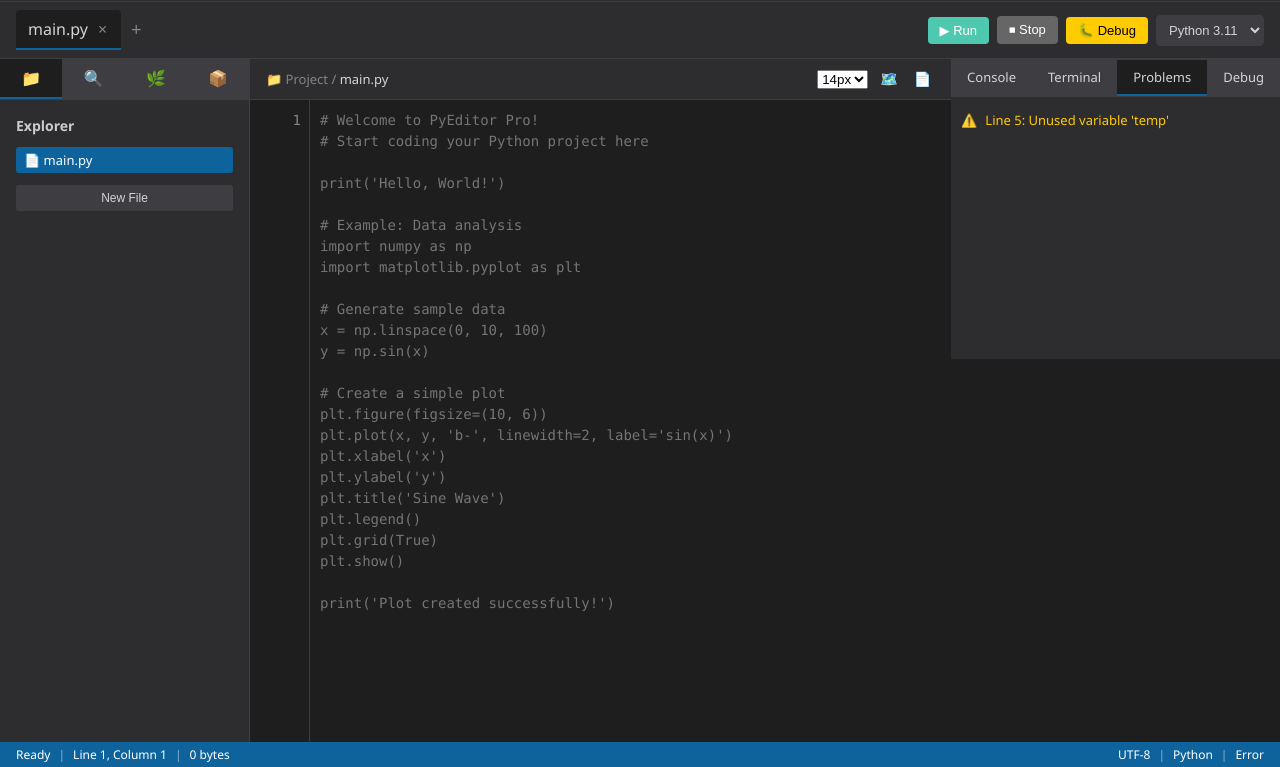
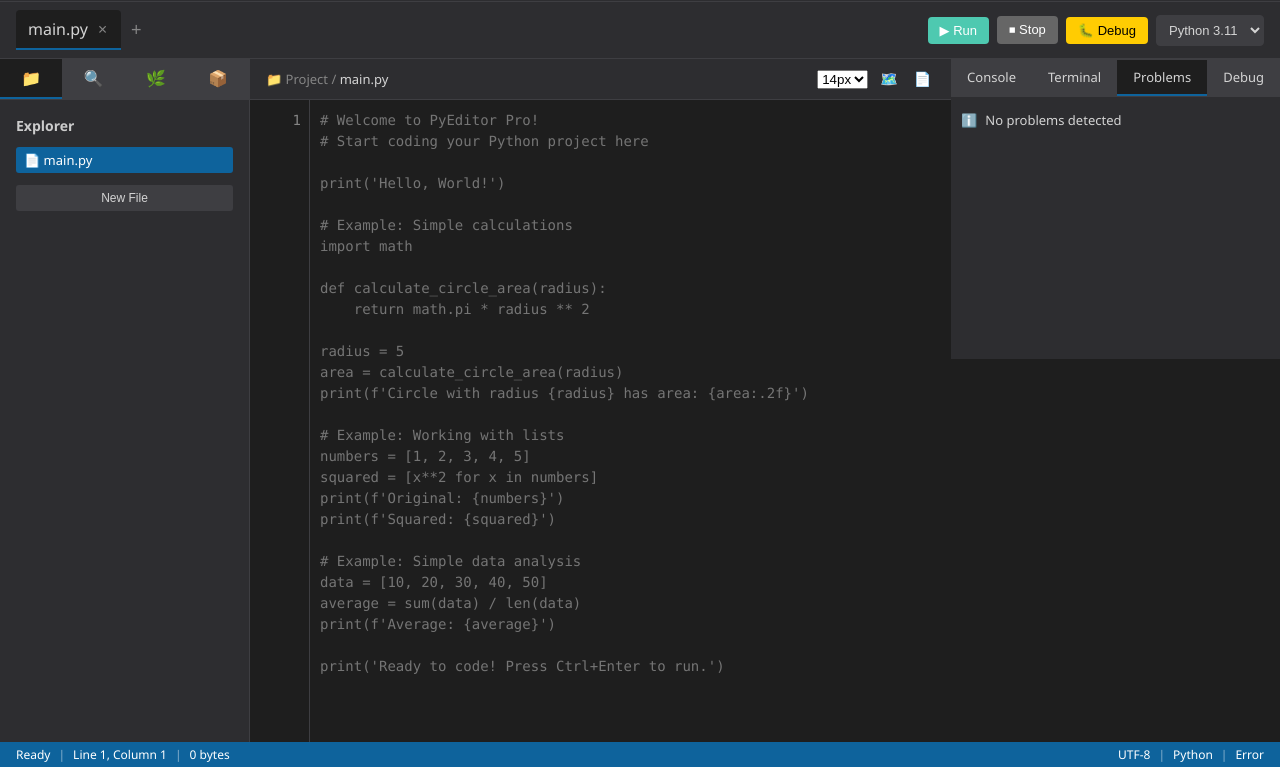
Before and after one commit to Ahmed8881/CodeEditor, a plain HTML site: page index.html in a window 1280 px wide. Both pictures are taken after a click on the element "Problems". Shown: the part 33-800 px from the top of the page. Drawn offline with nearby package versions, Linux system fonts and the light colour scheme.

Commit message:
Disable Run button by default, update installed packages list with checkmarks, and enhance example code for clarity and debugging readiness.

```diff
--- a/index.html
+++ b/index.html
@@ -73,7 +73,7 @@
             </div>
             <div class="header-right">
                 <div class="controls">
-                    <button id="runBtn" class="btn btn-run">▶ Run</button>
+                    <button id="runBtn" class="btn btn-run" disabled>▶ Run</button>
                     <button id="stopBtn" class="btn btn-stop" disabled>⏹ Stop</button>
                     <button id="debugBtn" class="btn btn-debug">🐛 Debug</button>
                     <select id="pythonVersion" class="select">
@@ -128,9 +128,9 @@
                         <input type="text" id="packageInput" placeholder="Package name...">
                         <button onclick="editor.installPackage()">Install</button>
                         <div class="installed-packages" id="installedPackages">
-                            <div>numpy - 1.24.0</div>
-                            <div>matplotlib - 3.7.0</div>
-                            <div>pandas - 2.0.0</div>
+                            <div>✅ numpy - 1.24.0</div>
+                            <div>✅ matplotlib - 3.7.0</div>
+                            <div>✅ pandas - 2.0.0</div>
                         </div>
                     </div>
                 </div>
@@ -164,25 +164,28 @@
 
 print('Hello, World!')
 
-# Example: Data analysis
-import numpy as np
-import matplotlib.pyplot as plt
+# Example: Simple calculations
+import math
 
-# Generate sample data
-x = np.linspace(0, 10, 100)
-y = np.sin(x)
+def calculate_circle_area(radius):
+    return math.pi * radius ** 2
 
-# Create a simple plot
-plt.figure(figsize=(10, 6))
-plt.plot(x, y, 'b-', linewidth=2, label='sin(x)')
-plt.xlabel('x')
-plt.ylabel('y')
-plt.title('Sine Wave')
-plt.legend()
-plt.grid(True)
-plt.show()
+radius = 5
+area = calculate_circle_area(radius)
+print(f'Circle with radius {radius} has area: {area:.2f}')
 
-print('Plot created successfully!')"></textarea>
+# Example: Working with lists
+numbers = [1, 2, 3, 4, 5]
+squared = [x**2 for x in numbers]
+print(f'Original: {numbers}')
+print(f'Squared: {squared}')
+
+# Example: Simple data analysis
+data = [10, 20, 30, 40, 50]
+average = sum(data) / len(data)
+print(f'Average: {average}')
+
+print('Ready to code! Press Ctrl+Enter to run.')"></textarea>
                             <div class="code-overlay" id="codeOverlay"></div>
                         </div>
                         <div class="minimap" id="minimap"></div>
@@ -223,9 +226,9 @@ print('Plot created successfully!')"></textarea>
 
                     <div class="output-panel" id="problems">
                         <div id="problemsList">
-                            <div class="problem-item warning">
-                                <span class="problem-icon">⚠️</span>
-                                <span>Line 5: Unused variable 'temp'</span>
+                            <div class="problem-item info">
+                                <span class="problem-icon">ℹ️</span>
+                                <span>No problems detected</span>
                             </div>
                         </div>
                     </div>
@@ -236,7 +239,7 @@ print('Plot created successfully!')"></textarea>
                             <button class="debug-btn">Step Into</button>
                             <button class="debug-btn">Continue</button>
                         </div>
-                        <div id="debugOutput"></div>
+                        <div id="debugOutput">Debug mode ready...</div>
                     </div>
                 </div>
             </div>
```
